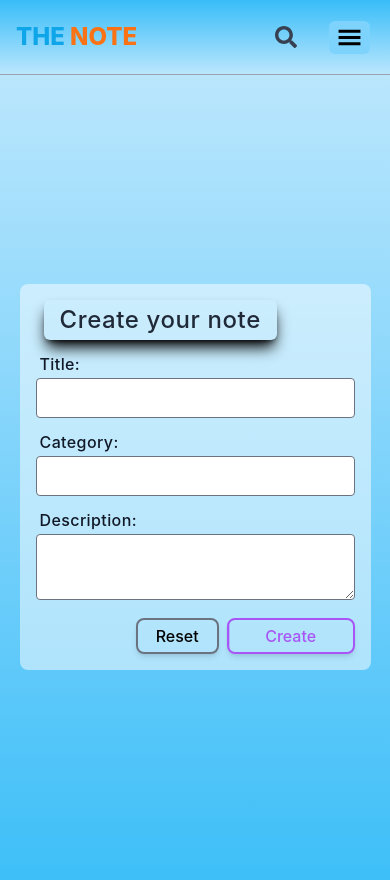
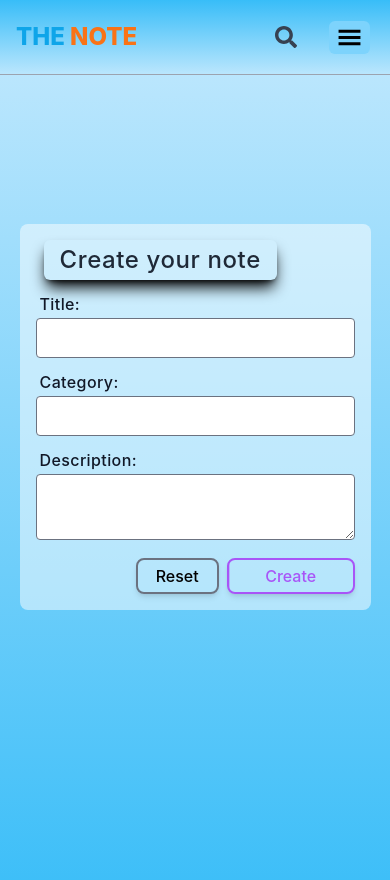
Before and after one commit to imprjde/fs-notekeeper-frontend, a React (Create React App) app: page /createNote in a window 390 px wide. Shown: the top 880 px of the page. Built offline with nearby package versions, Linux system fonts and the light colour scheme.

Commit message:
new push two

```diff
--- a/src/components/CreateNote.jsx
+++ b/src/components/CreateNote.jsx
@@ -100,7 +100,7 @@ const CreateNote = () => {
         )}
       </AnimatePresence>
       <div
-        className="min-h-screen h-full m-auto flex justify-center items-center pb-10"
+        className="min-h-screen h-full m-auto flex justify-center items-center pb-40 md:pb-10"
         style={gradientStyle}
       >
         <ToastContainer />
--- a/src/components/EditNote.jsx
+++ b/src/components/EditNote.jsx
@@ -118,7 +118,7 @@ const EditNote = () => {
         )}
       </AnimatePresence>
       <div
-        className="min-h-screen h-full m-auto flex justify-center items-center pb-10"
+        className="min-h-screen h-full m-auto flex justify-center items-center pb-40 md:pb-10"
         style={gradientStyle}
       >
         <div className="bg-white bg-opacity-50 w-[90%] md:w-[50%] rounded-lg p-4">
```
